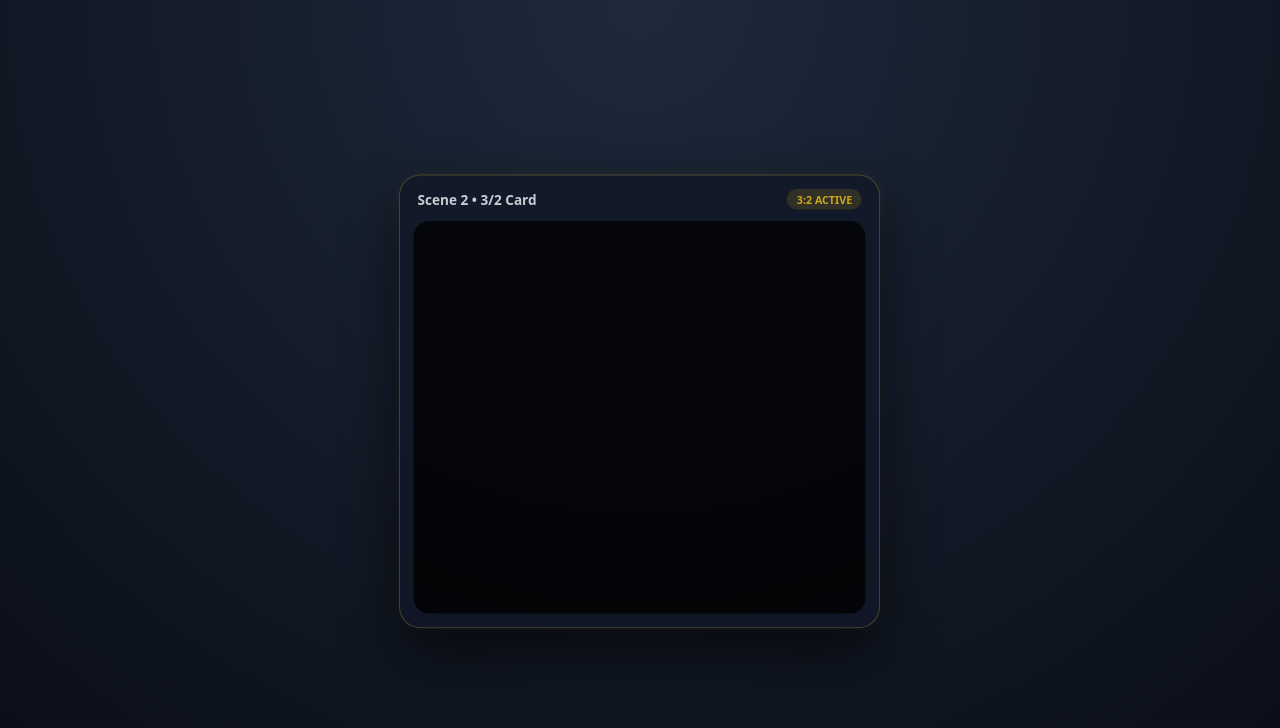
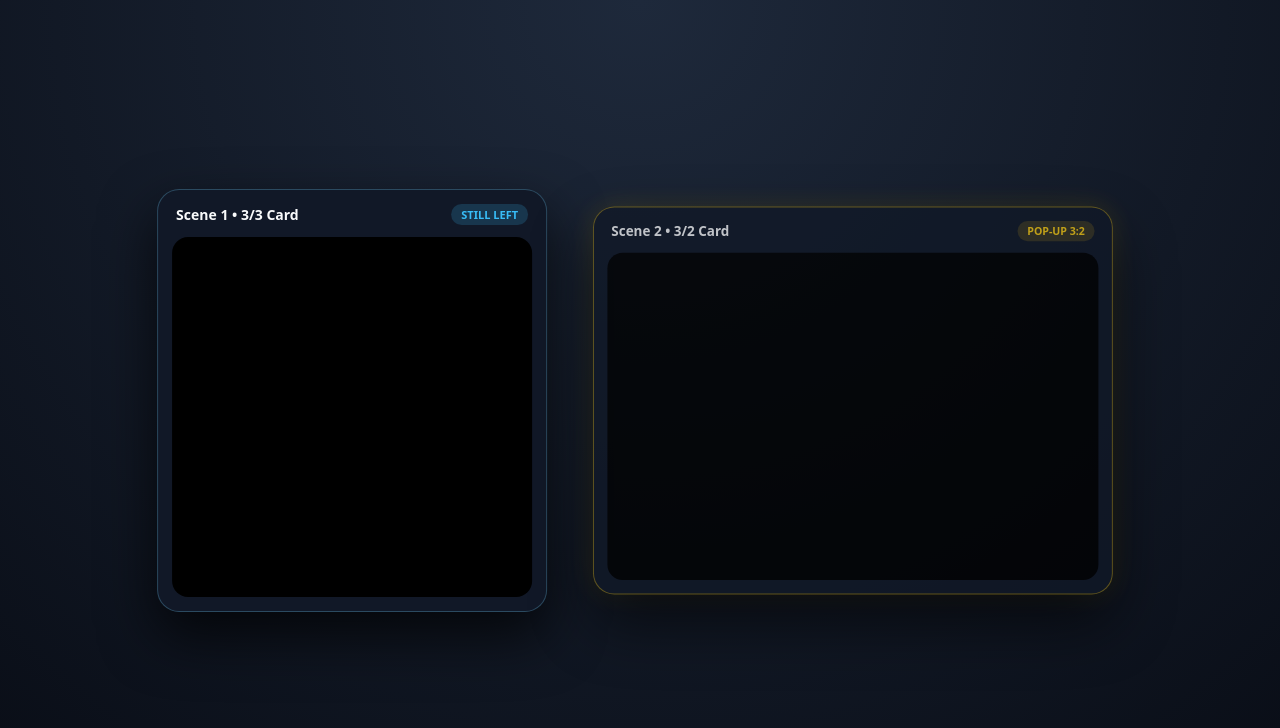
Before and after one commit to surveyor-saroar/Embed-Video, a plain HTML site: page index.html in a window 1280 px wide. Drawn offline with Linux system fonts and the light colour scheme.

Commit message:
Update index.html

```diff
--- a/index.html
+++ b/index.html
@@ -3,7 +3,7 @@
 <head>
   <meta charset="UTF-8" />
   <meta name="viewport" content="width=device-width, initial-scale=1.0" />
-  <title>Auto 2-Scene Reel Card (3:3 -> 3:2)</title>
+  <title>Auto Dual Scene Reel Cards (3:3 Left Still + 3:2 Enter)</title>
   <style>
     * {
       box-sizing: border-box;
@@ -19,44 +19,72 @@
       padding: 20px;
       background: radial-gradient(circle at top, #1e293b, #090d16);
       font-family: system-ui, -apple-system, sans-serif;
+      overflow-x: auto;
+    }
+
+    /* দুটি কার্ড পাশাপাশি রাখার কন্টেইনার */
+    .stage {
+      display: flex;
+      align-items: center;
+      justify-content: center;
+      gap: 20px;
+      width: 100%;
+      max-width: 1120px;
+      transition: all 0.55s cubic-bezier(0.22, 1, 0.36, 1);
     }
 
     .reel-card {
-      width: 100%;
-      max-width: 440px;
+      flex-shrink: 0;
       background: #111827;
       border: 1px solid rgba(255, 255, 255, 0.14);
       border-radius: 22px;
       padding: 14px;
       box-shadow: 0 24px 55px rgba(0, 0, 0, 0.7);
       overflow: hidden;
-      transition: max-width 0.45s ease, box-shadow 0.35s ease, border-color 0.35s ease;
     }
 
-    /* দ্বিতীয় সিন: 3:2 কার্ড */
-    .reel-card.mode-3x2 {
-      max-width: 600px;
+    /* প্রথম কার্ড: 3/3 */
+    .card-scene-1 {
+      width: 100%;
+      max-width: 390px;
+      transition: transform 0.65s cubic-bezier(0.22, 1, 0.36, 1),
+                  border-color 0.4s ease,
+                  box-shadow 0.4s ease;
+    }
+
+    /* ৫ সেকেন্ড পর একটু বামে সরে স্টিল থাকবে */
+    .card-scene-1.shifted-left {
+      transform: translateX(-14px);
+      border-color: rgba(56, 189, 248, 0.45);
+      box-shadow: 0 24px 55px rgba(0, 0, 0, 0.75);
+    }
+
+    /* দ্বিতীয় কার্ড: 3/2 (শুরুতে লুকানো, পরে পপ-আপে প্রবেশ করবে) */
+    .card-scene-2 {
+      display: none;
+      width: 100%;
+      max-width: 540px;
       border-color: rgba(250, 204, 21, 0.45);
       box-shadow: 0 28px 65px rgba(0, 0, 0, 0.8), 0 0 28px rgba(250, 204, 21, 0.2);
     }
 
-    /* পপ-আপ ট্রানজিশন অ্যানিমেশন */
-    .pop-transition {
-      animation: popUpReveal 0.6s cubic-bezier(0.34, 1.56, 0.64, 1) forwards;
+    .card-scene-2.active {
+      display: block;
+      animation: popEnterRight 0.65s cubic-bezier(0.34, 1.56, 0.64, 1) forwards;
     }
 
-    @keyframes popUpReveal {
+    @keyframes popEnterRight {
       0% {
         opacity: 0;
-        transform: scale(0.75) translateY(24px);
+        transform: scale(0.76) translateX(45px);
       }
       70% {
         opacity: 1;
-        transform: scale(1.03) translateY(-4px);
+        transform: scale(1.03) translateX(-4px);
       }
       100% {
         opacity: 1;
-        transform: scale(1) translateY(0);
+        transform: scale(1) translateX(0);
       }
     }
 
@@ -80,8 +108,12 @@
       user-select: none;
     }
 
-    /* ভিডিও ফ্রেম: প্রথম ৫ সেকেন্ড 3/3, এরপর 3/2 */
-    .video-frame {
+    .status-pill.still-pill {
+      background: rgba(56, 189, 248, 0.18);
+      color: #38bdf8;
+    }
+
+    .video-square {
       position: relative;
       width: 100%;
       aspect-ratio: 3 / 3;
@@ -91,19 +123,38 @@
       display: flex;
       justify-content: center;
       align-items: center;
-      transition: aspect-ratio 0.45s ease;
     }
 
-    .video-frame.ratio-3x2 {
+    .video-3x2 {
+      position: relative;
+      width: 100%;
       aspect-ratio: 3 / 2;
+      border-radius: 16px;
+      overflow: hidden;
+      background: #000;
+      display: flex;
+      justify-content: center;
+      align-items: center;
     }
 
-    .video-frame .fb-post,
-    .video-frame .fb-post span,
-    .video-frame .fb-post iframe {
+    .video-square .fb-post,
+    .video-square .fb-post span,
+    .video-square .fb-post iframe,
+    .video-3x2 .fb-post,
+    .video-3x2 .fb-post span,
+    .video-3x2 .fb-post iframe {
       width: 100% !important;
       height: 100% !important;
       max-width: 100% !important;
+    }
+
+    @media (max-width: 900px) {
+      .stage {
+        flex-direction: column;
+      }
+      .card-scene-1.shifted-left {
+        transform: translateX(0);
+      }
     }
   </style>
 </head>
@@ -113,31 +164,46 @@
   <script async defer crossorigin="anonymous"
     src="https://connect.facebook.net/bn_IN/sdk.js#xfbml=1&version=v27.0"></script>
 
-  <!-- অটো সিন কার্ড -->
-  <div class="reel-card" id="reelCard">
-    <div class="card-header">
-      <span id="sceneTitle">Scene 1 • 3/3 Card</span>
-      <span class="status-pill" id="statusPill">3:3 (5s)</span>
+  <div class="stage" id="stage">
+    <!-- প্রথম সিন কার্ড (3/3) -->
+    <div class="reel-card card-scene-1" id="cardScene1">
+      <div class="card-header">
+        <span>Scene 1 • 3/3 Card</span>
+        <span class="status-pill" id="pillScene1">RUNNING (5s)</span>
+      </div>
+      <div class="video-square">
+        <div class="fb-post"
+             data-href="https://www.facebook.com/reel/1443055264646735"
+             data-width="400"
+             data-show-text="false"
+             data-autoplay="true">
+        </div>
+      </div>
     </div>
 
-    <div class="video-frame" id="videoFrame">
-      <div class="fb-post"
-           data-href="https://www.facebook.com/reel/1443055264646735"
-           data-width="500"
-           data-show-text="false"
-           data-autoplay="true">
+    <!-- দ্বিতীয় সিন কার্ড (3/2) -->
+    <div class="reel-card card-scene-2" id="cardScene2">
+      <div class="card-header">
+        <span>Scene 2 • 3/2 Card</span>
+        <span class="status-pill" id="pillScene2">POP-UP 3:2</span>
+      </div>
+      <div class="video-3x2">
+        <div class="fb-post"
+             data-href="https://www.facebook.com/reel/1443055264646735"
+             data-width="520"
+             data-show-text="false"
+             data-autoplay="true">
+        </div>
       </div>
     </div>
   </div>
 
   <script>
-    const reelCard = document.getElementById("reelCard");
-    const sceneTitle = document.getElementById("sceneTitle");
-    const videoFrame = document.getElementById("videoFrame");
-    const statusPill = document.getElementById("statusPill");
+    const cardScene1 = document.getElementById("cardScene1");
+    const cardScene2 = document.getElementById("cardScene2");
+    const pillScene1 = document.getElementById("pillScene1");
 
-    // প্রথম সিন ৫ সেকেন্ড (৫০০০ মিলিসেকেন্ড), এরপর বাকি পুরো সময় দ্বিতীয় সিন
-    const SCENE_1_DURATION = 5000;
+    const SCENE_1_DURATION = 5000; // ৫ সেকেন্ড
 
     let audioCtx = null;
 
@@ -177,26 +243,27 @@
       } catch (_) {}
     }
 
-    function triggerPopAnimation() {
-      reelCard.classList.remove("pop-transition");
-      void reelCard.offsetWidth;
-      reelCard.classList.add("pop-transition");
+    function runSimultaneousTransition() {
+      // প্রথম কার্ড একটু বামে সরে স্ক্রিনে স্টিল থাকবে
+      cardScene1.classList.add("shifted-left");
+      pillScene1.textContent = "STILL LEFT";
+      pillScene1.classList.add("still-pill");
+
+      // সাথে সাথে দ্বিতীয় কার্ড (3/2) পপ-আপ সাউন্ডসহ প্রবেশ করবে ও উভয় একসাথে রান করবে
+      cardScene2.classList.add("active");
       playPopSound();
-    }
 
-    function switchToScene2() {
-      reelCard.classList.add("mode-3x2");
-      videoFrame.classList.add("ratio-3x2");
-      sceneTitle.textContent = "Scene 2 • 3/2 Card";
-      statusPill.textContent = "3:2 ACTIVE";
-      triggerPopAnimation();
+      // নতুন যুক্ত হওয়া XFBML এলিমেন্ট রেন্ডার করার চেষ্টা
+      if (window.FB && window.FB.XFBML && typeof window.FB.XFBML.parse === "function") {
+        window.FB.XFBML.parse(cardScene2);
+      }
     }
 
     window.addEventListener("load", () => {
       initAudio();
 
       setTimeout(() => {
-        switchToScene2();
+        runSimultaneousTransition();
       }, SCENE_1_DURATION);
     });
   </script>
```
